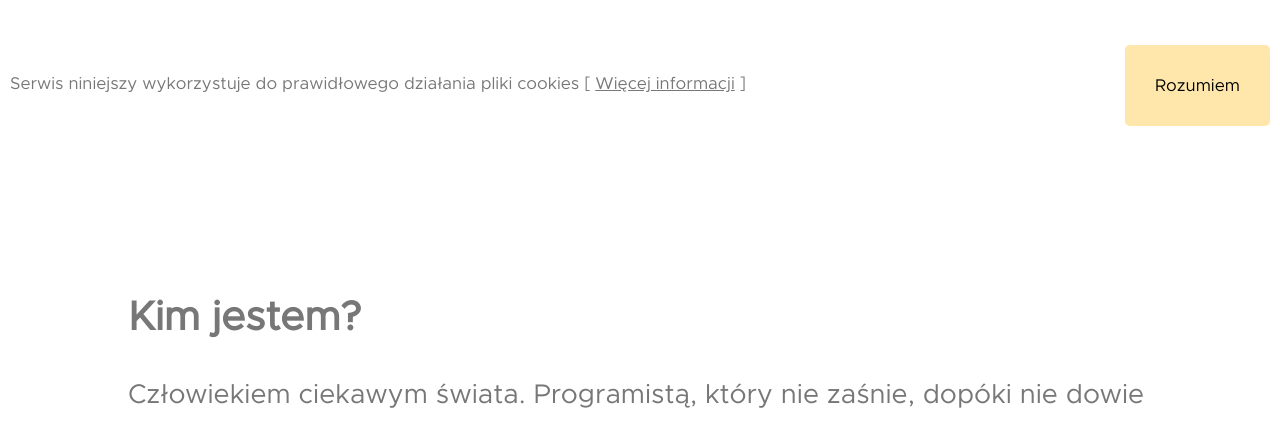
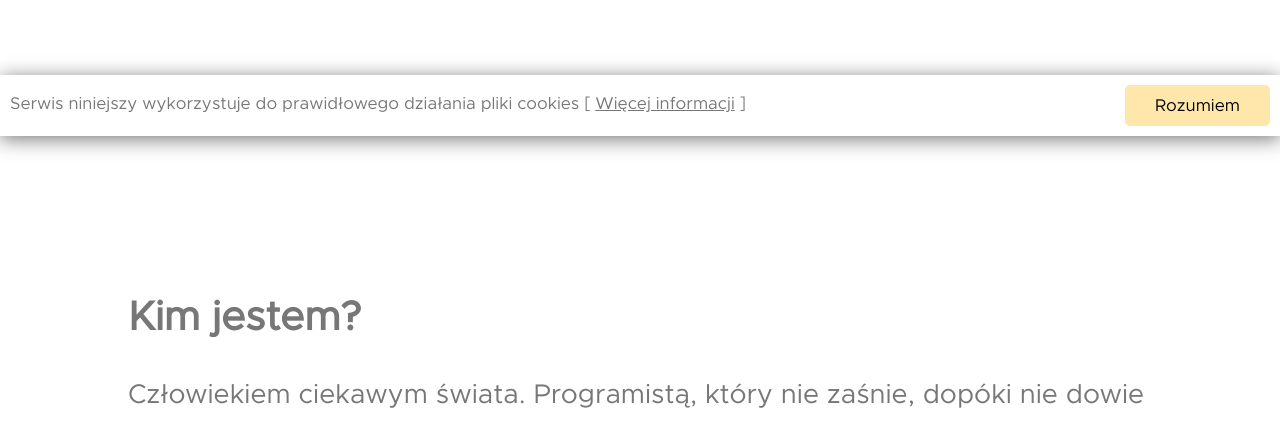
Before and after one commit to wojciechsmolarek/NewPersonalPortfolio, a website: page src/index.html in a window 1280 px wide. Shown: the part 664-1100 px from the top of the page. Drawn offline with Linux system fonts and the light colour scheme.

Commit message:
Style info about cookies

```diff
--- a/src/css/style.css
+++ b/src/css/style.css
@@ -40,14 +40,19 @@
 * {
   margin: 0 auto;
   padding: 0;
-  line-height: 57px;
   box-sizing: border-box;
   font-family: "Metropolis-Regular"; }
+
+#cookie {
+-webkit-box-shadow: 0px 3px 20px 0px rgba(0,0,0,0.54);
+-moz-box-shadow: 0px 3px 20px 0px rgba(0,0,0,0.54);
+box-shadow: 0px 3px 20px 0px rgba(0,0,0,0.54);}
 
 .mainContent {
   position: absolute;
   top: 0;
   width: 100%;
+  line-height: 57px;
   height: auto;
   background-image: url("../img/pattern.png");
   background-repeat: no-repeat;
```
